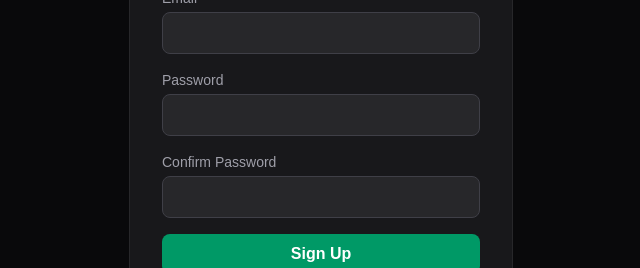
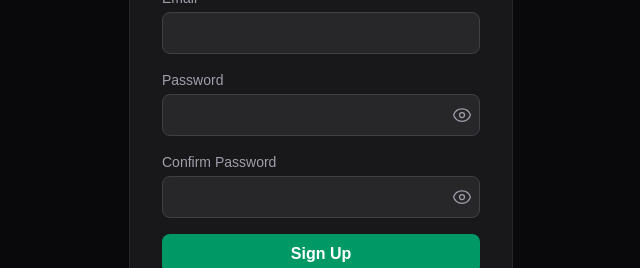
Before and after one commit to mmilam360/golf-pool-pro, a Next.js app: page /signup in a window 1280 px wide. Shown: the part 320-588 px from the top of the page, without its empty margins (319-959 px from the left). Built offline with nearby package versions, Linux system fonts and the light colour scheme; no server answers.

Commit message:
Add password visibility toggle, confirm password field, signup success state

```diff
--- a/src/app/(auth)/signup/page.tsx
+++ b/src/app/(auth)/signup/page.tsx
@@ -3,6 +3,41 @@ import { useState } from 'react'
 import { createClient } from '@/lib/supabase/client'
 import Link from 'next/link'
 import { useRouter } from 'next/navigation'
+
+function EyeIcon({ visible }: { visible: boolean }) {
+  return visible ? (
+    <svg xmlns="http://www.w3.org/2000/svg" fill="none" viewBox="0 0 24 24" strokeWidth={1.5} stroke="currentColor" className="w-5 h-5">
+      <path strokeLinecap="round" strokeLinejoin="round" d="M3.98 8.223A10.477 10.477 0 001.934 12C3.226 16.338 7.244 19.5 12 19.5c.993 0 1.953-.138 2.863-.395M6.228 6.228A10.45 10.45 0 0112 4.5c4.756 0 8.773 3.162 10.065 7.498a10.523 10.523 0 01-4.293 5.774M6.228 6.228L3 3m3.228 3.228l3.65 3.65m7.894 7.894L21 21m-3.228-3.228l-3.65-3.65m0 0a3 3 0 10-4.243-4.243m4.242 4.242L9.88 9.88" />
+    </svg>
+  ) : (
+    <svg xmlns="http://www.w3.org/2000/svg" fill="none" viewBox="0 0 24 24" strokeWidth={1.5} stroke="currentColor" className="w-5 h-5">
+      <path strokeLinecap="round" strokeLinejoin="round" d="M2.036 12.322a1.012 1.012 0 010-.639C3.423 7.51 7.36 4.5 12 4.5c4.638 0 8.573 3.007 9.963 7.178.07.207.07.431 0 .639C20.577 16.49 16.64 19.5 12 19.5c-4.638 0-8.573-3.007-9.963-7.178z" />
+      <path strokeLinecap="round" strokeLinejoin="round" d="M15 12a3 3 0 11-6 0 3 3 0 016 0z" />
+    </svg>
+  )
+}
+
+function PasswordInput({ value, onChange, label }: { value: string; onChange: (v: string) => void; label: string }) {
+  const [show, setShow] = useState(false)
+  return (
+    <div>
+      <label className="block text-zinc-400 text-sm mb-1">{label}</label>
+      <div className="relative">
+        <input
+          type={show ? 'text' : 'password'}
+          value={value}
+          onChange={e => onChange(e.target.value)}
+          required
+          minLength={6}
+          className="w-full bg-zinc-800 border border-zinc-700 rounded-lg px-4 py-2 pr-10 text-white focus:outline-none focus:border-emerald-500"
+        />
+        <button type="button" onClick={() => setShow(!show)} className="absolute right-2 top-1/2 -translate-y-1/2 text-zinc-400 hover:text-white">
+          <EyeIcon visible={show} />
+        </button>
+      </div>
+    </div>
+  )
+}
 
 export default function SignupPage() {
   const [email, setEmail] = useState('')
@@ -11,6 +46,7 @@ export default function SignupPage() {
   const [displayName, setDisplayName] = useState('')
   const [error, setError] = useState('')
   const [loading, setLoading] = useState(false)
+  const [success, setSuccess] = useState(false)
   const router = useRouter()
   const supabase = createClient()
 
@@ -31,8 +67,19 @@ export default function SignupPage() {
       setError(error.message)
       setLoading(false)
     } else {
+      setSuccess(true)
       router.push('/dashboard')
     }
+  }
+
+  if (success) {
+    return (
+      <div className="bg-zinc-900 rounded-xl p-8 border border-zinc-800 text-center">
+        <h1 className="text-2xl font-bold text-white mb-4">Account Created</h1>
+        <p className="text-zinc-400 mb-4">Check your email to confirm your account, then sign in.</p>
+        <Link href="/login" className="text-emerald-400 hover:underline">Go to Sign In</Link>
+      </div>
+    )
   }
 
   return (
@@ -62,28 +109,8 @@ export default function SignupPage() {
             className="w-full bg-zinc-800 border border-zinc-700 rounded-lg px-4 py-2 text-white focus:outline-none focus:border-emerald-500"
           />
         </div>
-        <div>
-          <label className="block text-zinc-400 text-sm mb-1">Password</label>
-          <input
-            type="password"
-            value={password}
-            onChange={e => setPassword(e.target.value)}
-            required
-            minLength={6}
-            className="w-full bg-zinc-800 border border-zinc-700 rounded-lg px-4 py-2 text-white focus:outline-none focus:border-emerald-500"
-          />
-        </div>
-        <div>
-          <label className="block text-zinc-400 text-sm mb-1">Confirm Password</label>
-          <input
-            type="password"
-            value={confirmPassword}
-            onChange={e => setConfirmPassword(e.target.value)}
-            required
-            minLength={6}
-            className="w-full bg-zinc-800 border border-zinc-700 rounded-lg px-4 py-2 text-white focus:outline-none focus:border-emerald-500"
-          />
-        </div>
+        <PasswordInput label="Password" value={password} onChange={setPassword} />
+        <PasswordInput label="Confirm Password" value={confirmPassword} onChange={setConfirmPassword} />
         <button
           type="submit"
           disabled={loading}
@@ -94,9 +121,7 @@ export default function SignupPage() {
       </form>
       <p className="text-zinc-500 text-sm mt-4 text-center">
         Already have an account?{' '}
-        <Link href="/login" className="text-emerald-400 hover:underline">
-          Sign in
-        </Link>
+        <Link href="/login" className="text-emerald-400 hover:underline">Sign in</Link>
       </p>
     </div>
   )
```
